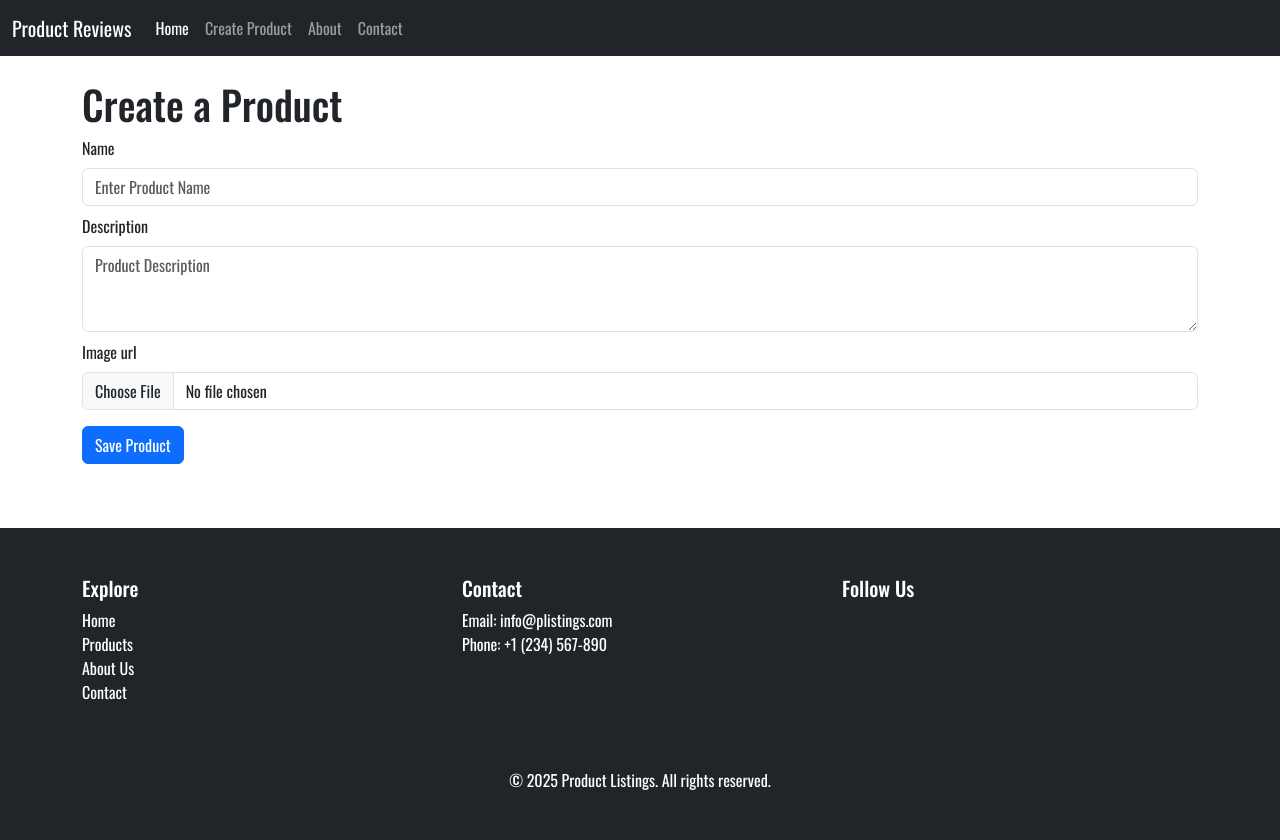
After one commit to jod35/Django-for-beginners-2025-edition, a Django app: page /products/create/ in a window 1280 px wide. The commit adds this page. Run offline with Django 5.2, Linux system fonts and the light colour scheme.

Commit message:
django forms

```diff
--- /dev/null
+++ b/products/forms.py
@@ -0,0 +1,30 @@
+from django import forms
+from .models import Product
+
+# class ProductCreateForm(forms.Form):
+#     name = forms.CharField(max_length=90, required=True,widget=forms.TextInput(
+#         attrs={'class': 'form-control mt-2'}
+#     ))
+#     description = forms.CharField(max_length=5000, widget=forms.Textarea(
+#         attrs={'class':'form-control mt-2', 'rows': 3}
+#     ))
+#     image_url = forms.ImageField(widget=forms.FileInput(
+#         attrs={'class':'form-control mt-2'}
+#     ))
+
+
+class ProductCreateForm(forms.ModelForm):
+    class Meta:
+        model = Product
+        fields = ["name", "description", "image_url"]
+        widgets = {
+            "name": forms.TextInput(
+                attrs={"class": "form-control mt-2" ,'placeholder':"Enter Product Name"},
+            ),
+            "description": forms.Textarea(
+                attrs={"class": "form-control mt-2", "rows": 3, "placeholder": "Product Description"},
+            ),
+            "image_url": forms.FileInput(
+                attrs={"class": "form-control mt-2"},
+            ),
+        }
--- a/products/templates/includes/navbar.html
+++ b/products/templates/includes/navbar.html
@@ -11,6 +11,9 @@
                     <a class="nav-link active" aria-current="page" href="/">Home</a>
                 </li>
 
+                <li class="nav-item">
+                    <a class="nav-link" href="{% url 'product_create' %}">Create Product</a>
+                </li>
                 <li class="nav-item">
                     <a class="nav-link" href="{% url 'about_page' %}">About</a>
                 </li>
--- /dev/null
+++ b/products/templates/products/product_create_form.html
@@ -0,0 +1,22 @@
+{% extends 'layouts/base.html' %}
+{% block main_content %}
+<form action="" method="post" enctype="multipart/form-data">
+    {% csrf_token %}
+    <h1>Create a Product</h1>
+    <div class="form-group mt-2">
+        {{form.name.label}}
+        {{form.name}}
+    </div>
+    <div class="form-group mt-2">
+        {{ form.description.label }}
+        {{ form.description }}
+    </div>
+    <div class="form-group mt-2">
+        {{form.image_url.label}}
+        {{ form.image_url }}
+    </div>
+    <div class="form-group mt-3">
+        <input type="submit" value="Save Product" class="btn btn-primary">
+    </div>
+</form>
+{% endblock main_content %}
--- a/products/urls.py
+++ b/products/urls.py
@@ -6,4 +6,5 @@ urlpatterns = [
     path("about/", views.AboutPage.as_view(), name="about_page"),
     path("contact/", views.ContactPage.as_view(), name="contact_page"),
     path("product/<int:pk>/", views.ProductDetailView.as_view(), name="product_detail"),
+    path("products/create/", views.ProductCreateView.as_view(), name="product_create"),
 ]
--- a/products/views.py
+++ b/products/views.py
@@ -2,6 +2,9 @@ from django.http import HttpRequest, HttpResponse
 from .data import products
 from .models import Product
 from django.views.generic import ListView, TemplateView, DetailView
+from django.shortcuts import render, redirect
+from django.urls import reverse
+from .forms import ProductCreateForm
 
 # Create your views here.
 
@@ -39,3 +42,21 @@ class ProductDetailView(DetailView):
     template_name = "products/product_detail.html"
     queryset = Product.objects.all()
     context_object_name = 'product'
+
+class ProductCreateView(TemplateView):
+    template_name = 'products/product_create_form.html'
+    form_class = ProductCreateForm
+
+    def get_context_data(self, **kwargs):
+        context = super().get_context_data(**kwargs)
+        context['form'] = self.form_class()
+        return context
+
+    def post(self, request: HttpRequest) -> HttpResponse:
+        form = self.form_class(request.POST, request.FILES)
+
+        if form.is_valid():
+            form.save()
+            return redirect(reverse('homepage'))
+
+        return redirect(reverse('product_create'))
```
Also changed, not shown: media/product_imgs/LEARN_DJANGO_REST_FRAMEWORK_IN_4_HOURS5.png (added).
